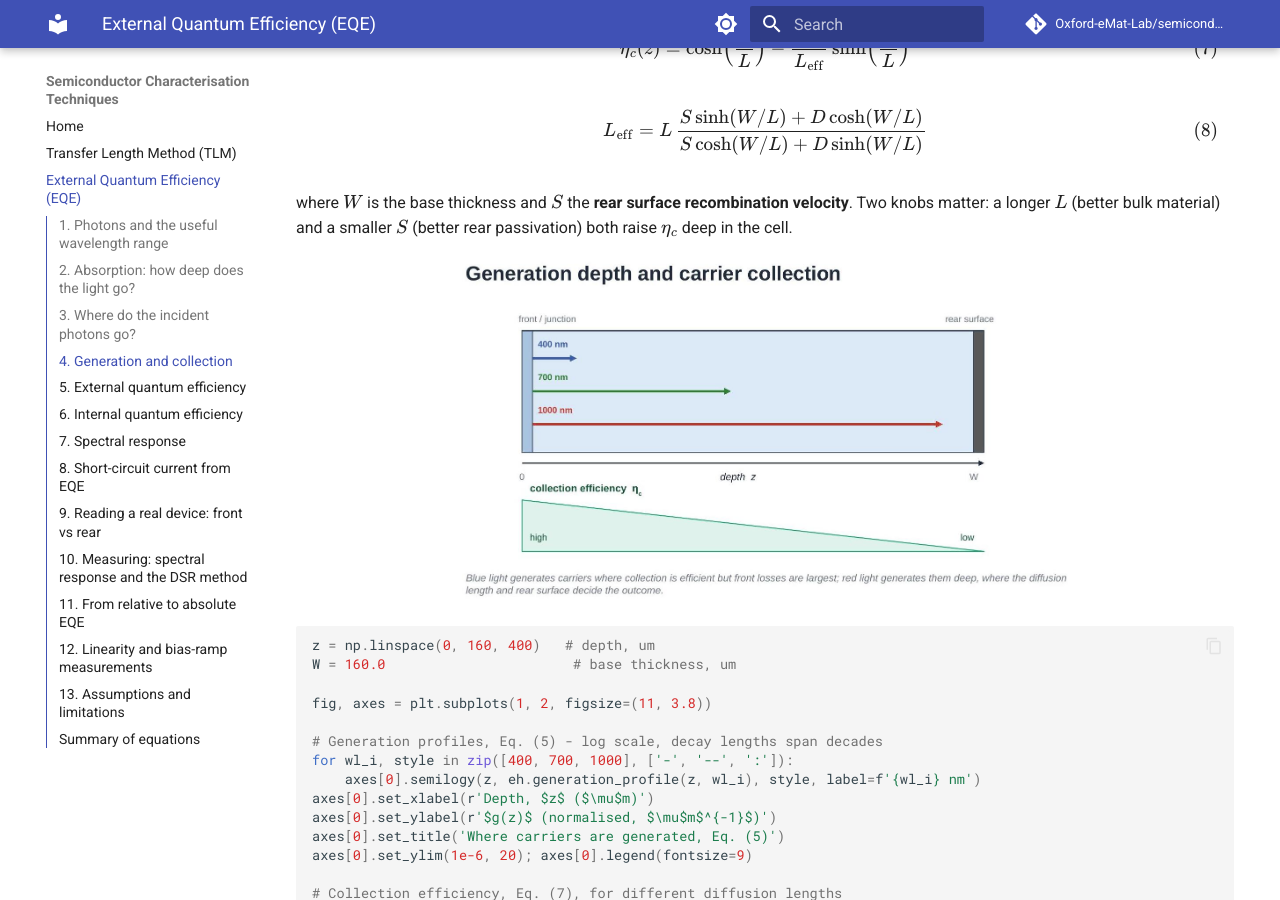
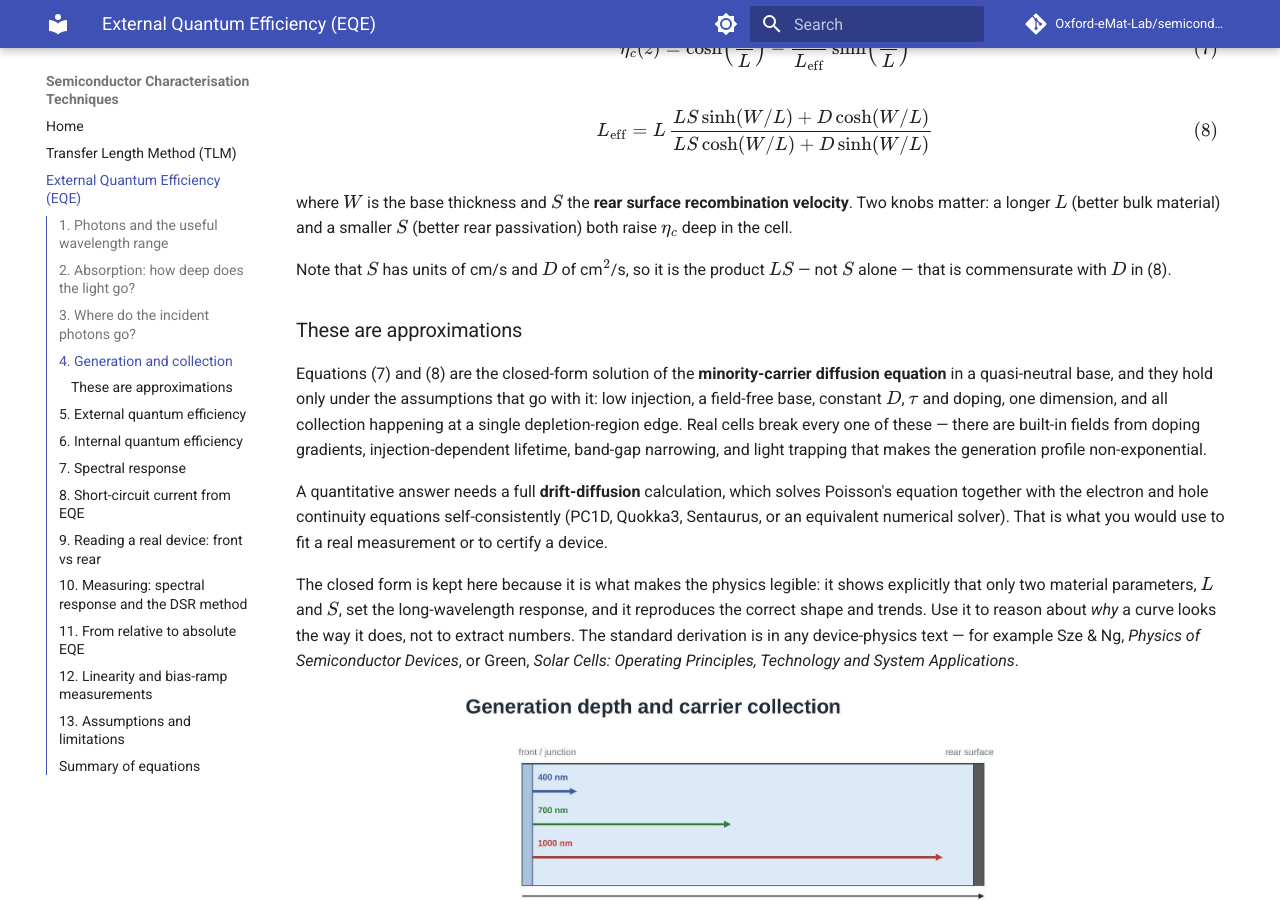
Before and after one commit to Oxford-eMat-Lab/semiconductor-characterisation, an MkDocs documentation site: the page built from docs/eqe.md, in a window 1280 px wide and 900 px high, scrolled down 6343 px. Built offline with MkDocs 1.6.1 and Material for MkDocs 9.7.7, drawn with Linux system fonts in a browser that asks for light colours; comment, search, counter and statistics services are not loaded.

Commit message:
update to eqe equations

```diff
--- a/docs/eqe.md
+++ b/docs/eqe.md
@@ -240,13 +240,41 @@ $$
 
 $$
 L_{\text{eff}} = L\,
-\frac{S\sinh(W/L) + D\cosh(W/L)}{S\cosh(W/L) + D\sinh(W/L)} \tag{8}
+\frac{LS\sinh(W/L) + D\cosh(W/L)}{LS\cosh(W/L) + D\sinh(W/L)} \tag{8}
 $$
 
 where $W$ is the base thickness and $S$ the **rear surface recombination
 velocity**. Two knobs matter: a longer $L$ (better bulk material) and a
 smaller $S$ (better rear passivation) both raise $\eta_c$ deep in the
 cell.
+
+Note that $S$ has units of cm/s and $D$ of cm$^2$/s, so it is the product
+$LS$ — not $S$ alone — that is commensurate with $D$ in (8).
+
+### These are approximations
+
+Equations (7) and (8) are the closed-form solution of the **minority-carrier
+diffusion equation** in a quasi-neutral base, and they hold only under the
+assumptions that go with it: low injection, a field-free base, constant $D$,
+$\tau$ and doping, one dimension, and all collection happening at a single
+depletion-region edge. Real cells break every one of these — there are
+built-in fields from doping gradients, injection-dependent lifetime,
+band-gap narrowing, and light trapping that makes the generation profile
+non-exponential.
+
+A quantitative answer needs a full **drift-diffusion** calculation, which
+solves Poisson's equation together with the electron and hole continuity
+equations self-consistently (PC1D, Quokka3, Sentaurus, or an equivalent
+numerical solver). That is what you would use to fit a real measurement or
+to certify a device.
+
+The closed form is kept here because it is what makes the physics legible:
+it shows explicitly that only two material parameters, $L$ and $S$, set the
+long-wavelength response, and it reproduces the correct shape and trends.
+Use it to reason about *why* a curve looks the way it does, not to extract
+numbers. The standard derivation is in any device-physics text — for
+example Sze & Ng, *Physics of Semiconductor Devices*, or Green, *Solar
+Cells: Operating Principles, Technology and System Applications*.
 
 <div align="center">
    <img src="../assets/fig_collection_efficiency.jpg" width="620">
```
Also changed, not shown: other parts of docs/eqe.md (+1 -1 lines), 1 other file.
